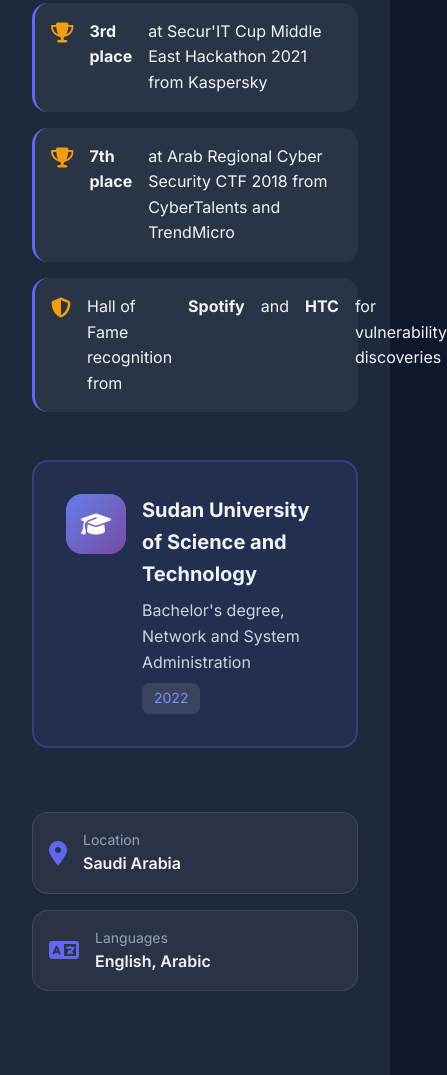
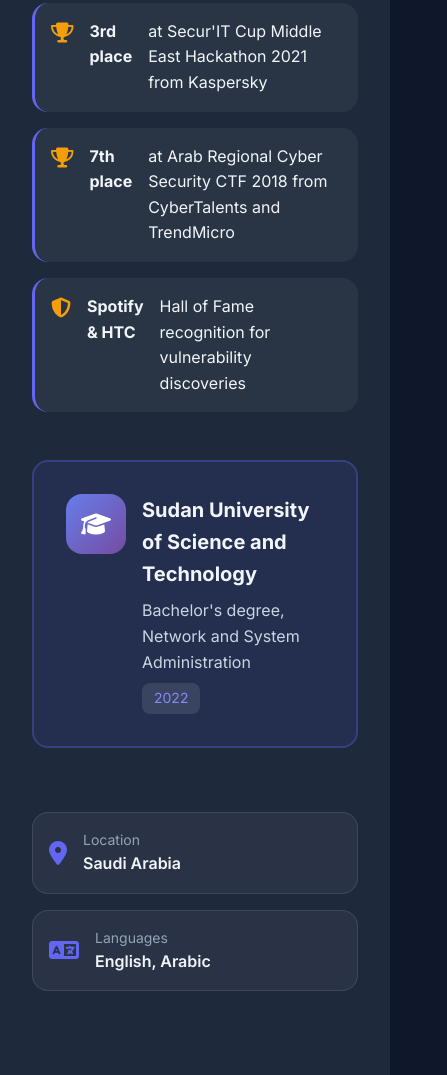
Before and after one commit to redx-player/redx-player.github.io, a plain HTML site: page index.html in a window 390 px wide. Shown: the part 1902-2977 px from the top of the page, 447 px wide, since content can reach past the window. Drawn offline with Linux system fonts and the light colour scheme.

Commit message:
Fix issues in design for mobile

```diff
--- a/index.html
+++ b/index.html
@@ -134,8 +134,7 @@
                         </li>
                         <li>
                             <i class="fas fa-shield-alt"></i>
-                            Hall of Fame recognition from <strong>Spotify</strong> and <strong>HTC</strong> for
-                            vulnerability discoveries
+                            <strong>Spotify & HTC</strong> Hall of Fame recognition for vulnerability discoveries
                         </li>
                     </ul>
 
```
